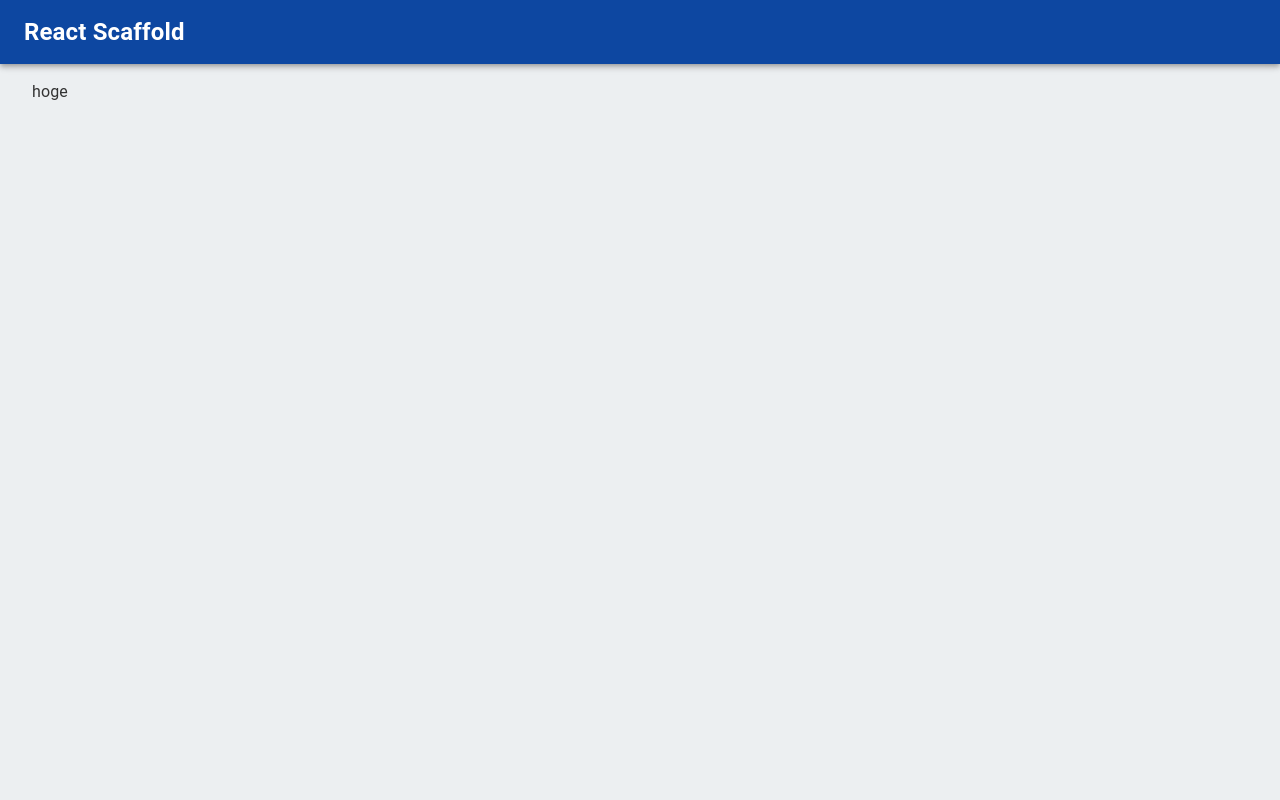
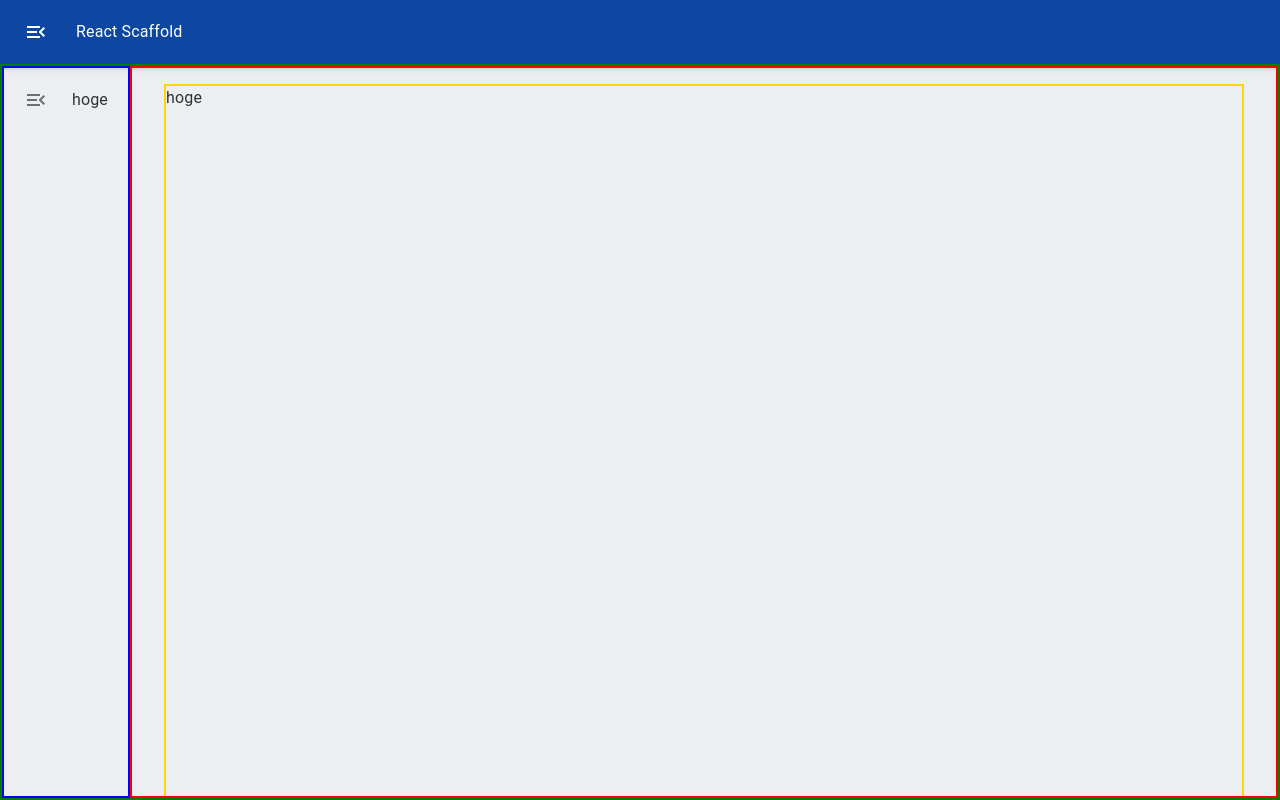
Before and after one commit to kosukekashiwa/react-scaffold, a React app: page /ui/hoge in a window 1280 px wide. Built offline with nearby package versions, Linux system fonts and the light colour scheme; the HTML template or start-up script is replaced by a standard one.

Commit message:
menu icon button

```diff
--- a/src/App.tsx
+++ b/src/App.tsx
@@ -1,18 +1,53 @@
-import { AppBar, Box, Toolbar } from '@mui/material';
+import {
+  AppBar,
+  Box,
+  IconButton,
+  List,
+  ListItemButton,
+  ListItemIcon,
+  ListItemText,
+  Toolbar,
+} from '@mui/material';
+import MenuIcon from '@mui/icons-material/Menu';
+import MenuOpenIcon from '@mui/icons-material/MenuOpen';
 import { blue } from '@mui/material/colors';
-import React from 'react';
+import React, { useCallback, useState } from 'react';
 import { BrowserRouter, Navigate, Outlet, Route, Routes } from 'react-router-dom';
 import { FLEXIBLE_MAX_WIDTH, FLEXIBLE_MIN_WIDTH } from './views/theme';
 
 export const App: React.VFC = () => {
+  const [naviOpen, setNaviOpen] = useState(true);
+
+  const handleMenuIconClick = useCallback((): void => {
+    setNaviOpen(true);
+  }, []);
+  const handleMenuOpenIconClick = useCallback((): void => {
+    setNaviOpen(false);
+  }, []);
+
   return (
     <BrowserRouter>
       <Routes>
-        {/* <Redirect exact strict from="/" to="/cra-app" /> */}
         <Route path={`/`} element={<Navigate to={`ui`} />} />
-        <Route path="ui" element={<AppLayout />}>
+        <Route
+          path="ui"
+          element={
+            <AppLayout
+              naviOpen={naviOpen}
+              onMenuIconClick={handleMenuIconClick}
+              onMenuOpenIconClick={handleMenuOpenIconClick}
+            />
+          }
+        >
           <Route index element={<Navigate to={`hoge`} />} />
-          <Route path={`hoge`} element={<div>hoge</div>} />
+          <Route
+            path={`hoge`}
+            element={
+              <Box sx={{ border: '2px solid gold' }} height="1200px">
+                hoge
+              </Box>
+            }
+          />
           <Route path={`fuga`} element={<div>fuga</div>} />
         </Route>
         <Route path="*" element={<div>Not Found</div>} />
@@ -21,63 +56,140 @@ export const App: React.VFC = () => {
   );
 };
 
-const AppLayout: React.VFC = () => {
-  return (
-    <AppContainer>
-      <AppHeader />
-      <MainContainer>
-        <Outlet />
-      </MainContainer>
-    </AppContainer>
-  );
-};
-
-// ヘッダとコンテンツを並べるComponent仮実装
-type AppContainerProps = {
-  children: React.ReactNode;
-};
-const AppContainer: React.VFC<AppContainerProps> = (props) => {
+type AppLayoutProps = Pick<AppHeaderProps, 'naviOpen' | 'onMenuIconClick' | 'onMenuOpenIconClick'>;
+const AppLayout: React.VFC<AppLayoutProps> = ({
+  naviOpen,
+  onMenuIconClick,
+  onMenuOpenIconClick,
+}) => {
   return (
     <Box display="flex" flexDirection="column" height="100vh">
-      {props.children}
+      <AppHeader
+        naviOpen={naviOpen}
+        onMenuIconClick={onMenuIconClick}
+        onMenuOpenIconClick={onMenuOpenIconClick}
+      />
+      <Box
+        display="flex"
+        height="calc(100% - 64px - 64px)" // header:64px, padding:32px*2
+        flexGrow={1}
+        sx={{ border: '2px solid green' }}
+      >
+        <Box sx={{ overflowY: 'auto', border: '2px solid blue' }}>
+          <List>
+            <ListItemButton
+              sx={{
+                minHeight: 48,
+                justifyContent: open ? 'initial' : 'center',
+                px: 2.5,
+              }}
+            >
+              <ListItemIcon
+                sx={{
+                  minWidth: 0,
+                  mr: open ? 3 : 'auto',
+                  justifyContent: 'center',
+                }}
+              >
+                <MenuOpenIcon />
+              </ListItemIcon>
+              <ListItemText primary={'hoge'} sx={{ opacity: open ? 1 : 0 }} />
+            </ListItemButton>
+          </List>
         </Box>
-  );
-};
-
-// コンテンツを表示するComponent仮実装
-type MainContainerProps = {
-  children: React.ReactNode;
-};
-const MainContainer: React.VFC<MainContainerProps> = (props) => {
-  return (
-    <Box flexGrow={1} sx={{ overflowY: 'auto' }}>
+        <Box flexGrow={1} sx={{ overflowY: 'auto', border: '2px solid red' }}>
           <Box
-        width="100vw"
             minWidth={`${FLEXIBLE_MIN_WIDTH}px`}
             maxWidth={`${FLEXIBLE_MAX_WIDTH}px`}
             margin="auto"
             px="32px"
             py="16px"
           >
-        {props.children}
+            <Outlet />
+          </Box>
+        </Box>
       </Box>
     </Box>
   );
 };
 
+// ヘッダとコンテンツを並べるComponent仮実装
+// type AppContainerProps = {
+//   children: React.ReactNode;
+// };
+// const AppContainer: React.VFC<AppContainerProps> = (props) => {
+//   return (
+//     <Box display="flex" flexDirection="column" height="100vh">
+//       {props.children}
+//     </Box>
+//   );
+// };
+
+// コンテンツを表示するComponent仮実装
+// type MainContainerProps = {
+//   children: React.ReactNode;
+// };
+// const MainContainer: React.VFC<MainContainerProps> = (props) => {
+//   return (
+//     <Box flexGrow={1} sx={{ overflowY: 'auto' }}>
+//       <Box
+//         minWidth={`${FLEXIBLE_MIN_WIDTH}px`}
+//         maxWidth={`${FLEXIBLE_MAX_WIDTH}px`}
+//         margin="auto"
+//         px="32px"
+//         py="16px"
+//       >
+//         {props.children}
+//       </Box>
+//     </Box>
+//   );
+// };
+
 // ヘッダComponent仮実装
-const AppHeader: React.VFC = () => {
+export type AppHeaderProps = {
+  naviOpen: boolean;
+  onMenuIconClick: () => void;
+  onMenuOpenIconClick: () => void;
+};
+const AppHeader: React.VFC<AppHeaderProps> = ({
+  naviOpen,
+  onMenuIconClick,
+  onMenuOpenIconClick,
+}) => {
   return (
     <AppBar sx={{ backgroundColor: blue[900] }} position="static">
       <Toolbar
         sx={{
           width: '100vw',
-          minWidth: `${FLEXIBLE_MIN_WIDTH}px`,
-          maxWidth: `${FLEXIBLE_MAX_WIDTH}px`,
+          // minWidth: `${FLEXIBLE_MIN_WIDTH}px`,
+          // maxWidth: `${FLEXIBLE_MAX_WIDTH}px`,
           margin: 'auto',
         }}
       >
-        <Box sx={{ fontSize: '1.5rem', fontWeight: 'bold' }}>React Scaffold</Box>
+        {naviOpen ? (
+          <IconButton
+            onClick={onMenuOpenIconClick}
+            size="large"
+            edge="start"
+            color="inherit"
+            aria-label="menu"
+            sx={{ mr: 2 }}
+          >
+            <MenuOpenIcon />
+          </IconButton>
+        ) : (
+          <IconButton
+            onClick={onMenuIconClick}
+            size="large"
+            edge="start"
+            color="inherit"
+            aria-label="menu"
+            sx={{ mr: 2 }}
+          >
+            <MenuIcon />
+          </IconButton>
+        )}
+        <Box>React Scaffold</Box>
       </Toolbar>
     </AppBar>
   );
```
Lines whose indentation alone changed are shown as unchanged.
